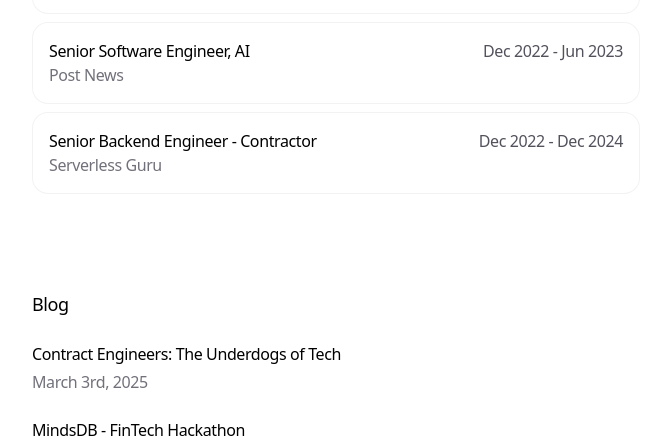
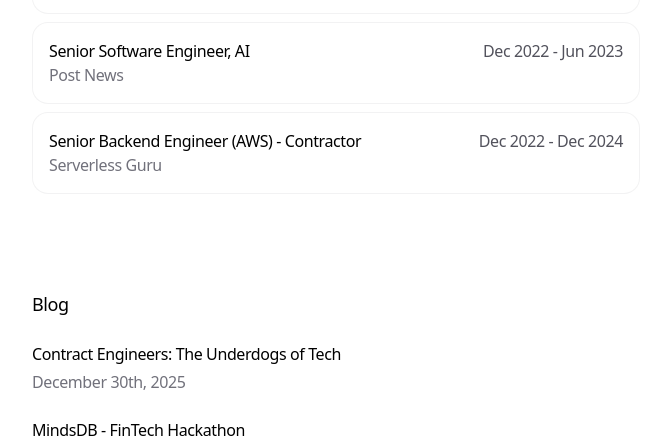
Before and after one commit to gjyoungjr/portfolio, a Next.js app: page / in a window 1280 px wide. Shown: the part 1064-1508 px from the top of the page, without its empty margins (304-975 px from the left). Built offline with nearby package versions, Linux system fonts and the light colour scheme.

Commit message:
update data for project settings and details

```diff
--- a/app/data.ts
+++ b/app/data.ts
@@ -81,7 +81,7 @@
   },
   {
     company: "Serverless Guru",
-    title: "Senior Backend Engineer - Contractor",
+    title: "Senior Backend Engineer (AWS) - Contractor",
     start: "Dec 2022",
     end: "Dec 2024",
     link: "https://www.serverlessguru.com/",
@@ -92,7 +92,7 @@
 export const BLOG_POSTS: BlogPost[] = [
   {
     title: "Contract Engineers: The Underdogs of Tech",
-    description: "March 3rd, 2025",
+    description: "December 30th, 2025",
     link: "/blog/contract-engineers",
     uid: "blog-1",
   },
```
